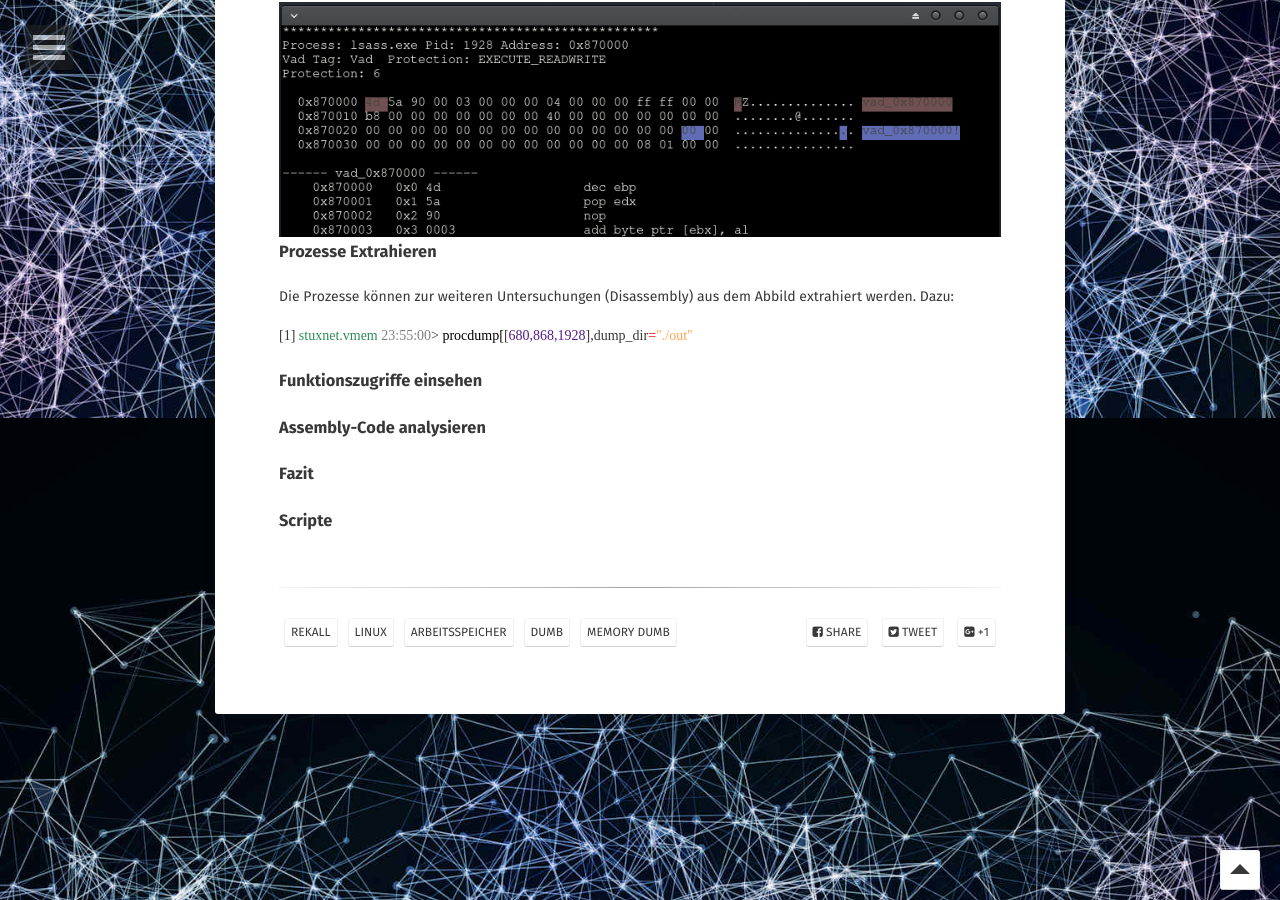
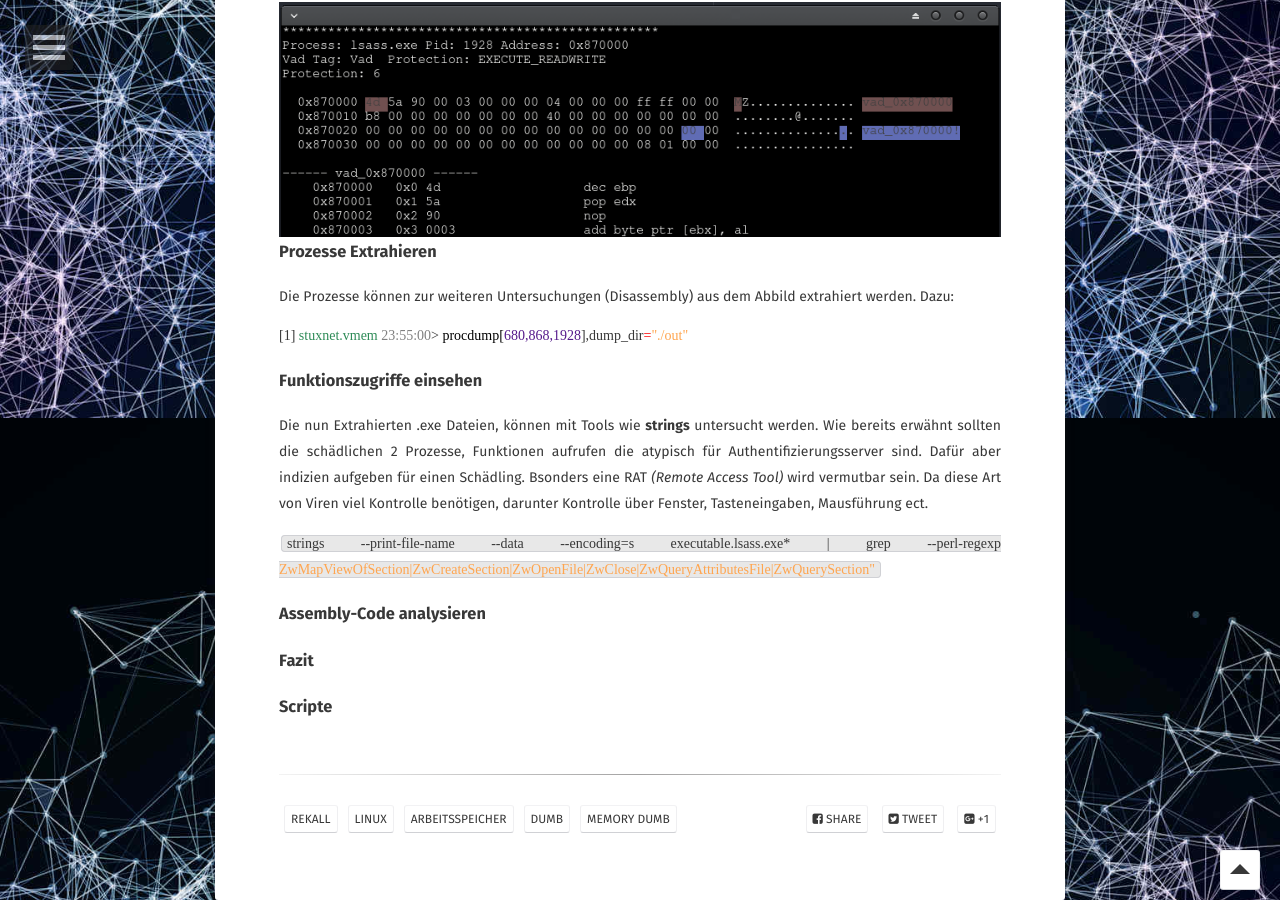
Before and after one commit to lauliger/IT-Sicherheit, a Jekyll site: the page built from _posts/2019-01-08-Arbeitsspeicheruntersuchung.md, in a window 1280 px wide and 900 px high, scrolled down 9482 px. Built offline with Jekyll 4.4.1, drawn with Linux system fonts in a browser that asks for light colours; some web fonts are replaced; some of the changed text lies outside the part shown.

Commit message:
Update 2019-01-08-Arbeitsspeicheruntersuchung.md

```diff
--- a/_posts/2019-01-08-Arbeitsspeicheruntersuchung.md
+++ b/_posts/2019-01-08-Arbeitsspeicheruntersuchung.md
@@ -344,9 +344,16 @@ Die Ausgabe ist extrem Lange und ich bin zurzeit noch nicht in der Lage alles da
 
 Die Prozesse können zur weiteren Untersuchungen (Disassembly) aus dem Abbild extrahiert werden.
 Dazu:
-<pre><code>[1] <font color="#2e8b57">stuxnet.vmem</font> <font color="gray">23:55:00</font>> <font color="black">procdump[</font>[<font color="#551A8B">680,868,1928</font>],dump_dir<font color="red">=</font><font color="#FFA54F">"./out"</font></code></pre>
+<pre><code>[1] <font color="#2e8b57">stuxnet.vmem</font> <font color="gray">23:55:00</font>> <font color="black">procdump[</font><font color="#551A8B">680,868,1928</font>],dump_dir<font color="red">=</font><font color="#FFA54F">"./out"</font></code></pre>
 
 ### Funktionszugriffe einsehen
+
+Die nun Extrahierten .exe Dateien, können mit Tools wie __strings__ untersucht werden.
+Wie bereits erwähnt sollten die schädlichen 2 Prozesse, Funktionen aufrufen die atypisch für Authentifizierungsserver sind.
+Dafür aber indizien aufgeben für einen Schädling. Bsonders eine RAT *(Remote Access Tool)* wird vermutbar sein.
+Da diese Art von Viren viel Kontrolle benötigen, darunter Kontrolle über Fenster, Tasteneingaben, Mausführung ect.
+
+<code>strings --print-file-name --data --encoding=s executable.lsass.exe*  | grep --perl-regexp <font color="#FFA54F">ZwMapViewOfSection|ZwCreateSection|ZwOpenFile|ZwClose|ZwQueryAttributesFile|ZwQuerySection"</font></code>
 
 ### Assembly-Code analysieren
 
```
